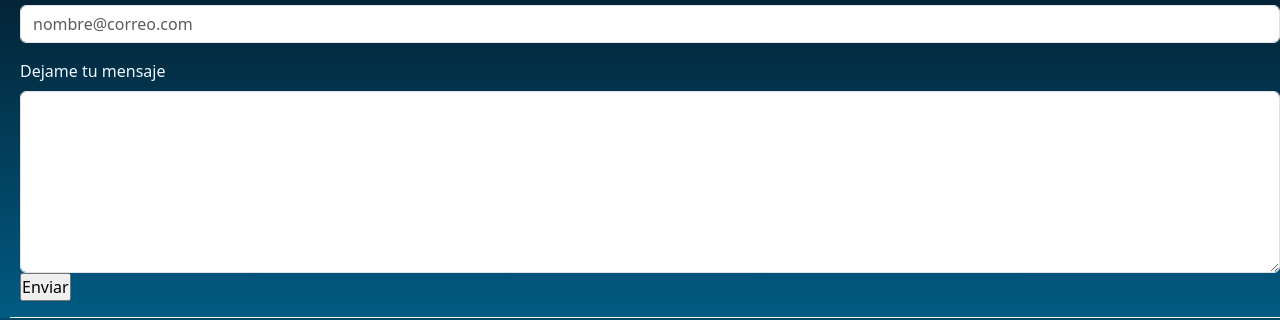
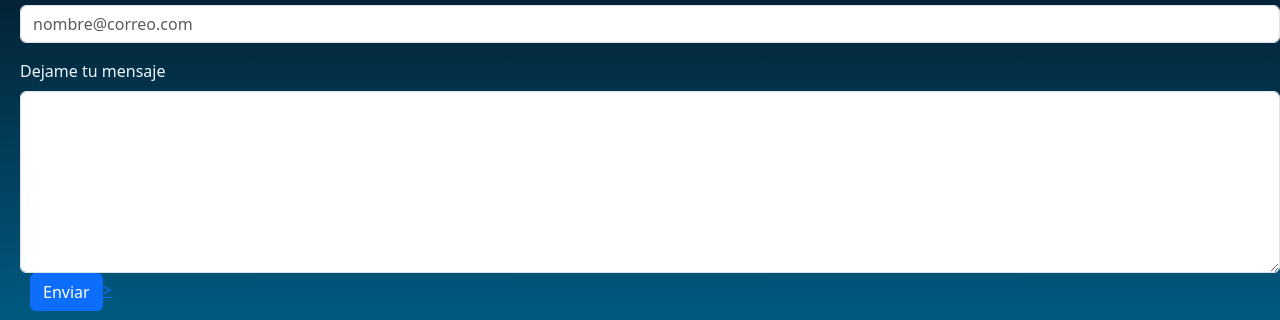
Before and after one commit to piaedrosa/Preentrega2.Edrosa, a plain HTML site: page Contacto/contacto.html in a window 1280 px wide. Shown: the part 291-611 px from the top of the page. Drawn offline with nearby package versions, Linux system fonts and the light colour scheme.

Commit message:
cambio boton contacto

```diff
--- a/Contacto/contacto.html
+++ b/Contacto/contacto.html
@@ -50,7 +50,7 @@
       <div class="mb-3">
         <label for="exampleFormControlTextarea1" class="form-label">Dejame tu mensaje</label>
         <textarea class="form-control" id="exampleFormControlTextarea1" rows="7"></textarea>
-        <a href="../index.html"><input type="button" value="Enviar"></a>
+        <a href="../index.html"><button type="submit" class="btn btn-primary">Enviar</button>></a>
       </div>
   <!--Termina el main-->
   <!-- footer -->
```
